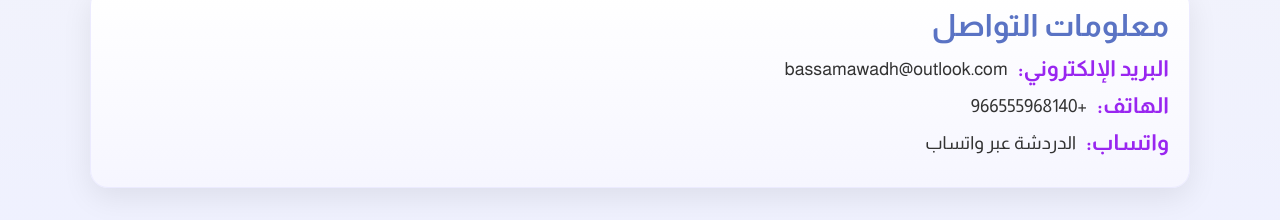
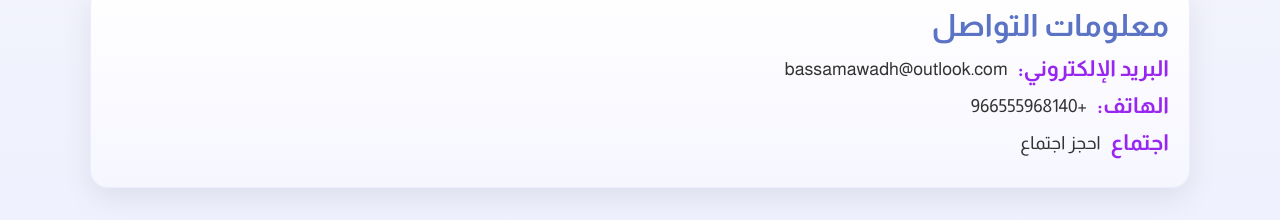
Before and after one commit to Alsulis/Portfolio, a plain HTML site: page contact.html in a window 1280 px wide. Shown: the part 597-817 px from the top of the page. Drawn offline with nearby package versions, Linux system fonts and the light colour scheme.

Commit message:
update contact info

```diff
--- a/JS/script.js
+++ b/JS/script.js
@@ -90,8 +90,8 @@ const translations = {
     "email": "Email:",
     "contactEmail": "bassamawadh@outlook.com",
     "phone": "Phone:",
-    "whatsapp": "WhatsApp:",
-    "chatWhatsapp": "Chat on WhatsApp",
+    "meeting": "Meeting:",
+    "meeting-link": "Book a Meeting",
 
     "footer-text": "© {year} Bassam Alotaibi"
   },
@@ -185,8 +185,8 @@ const translations = {
     "email": "البريد الإلكتروني:",
     "contactEmail": "bassamawadh@outlook.com",
     "phone": "الهاتف:",
-    "whatsapp": "واتساب:",
-    "chatWhatsapp": "الدردشة عبر واتساب",
+    "meeting": "اجتماع",
+    "meeting-link": "احجز اجتماع",
 
     "footer-text": "© {year} بسام العتيبي"
   }
--- a/contact.html
+++ b/contact.html
@@ -60,8 +60,10 @@
             <a id="phone-link" href="tel:+966555968140">+966555968140</a>
           </div>
           <div class="info-item">
-            <strong data-key="whatsapp">WhatsApp:</strong>
-            <a id="wa-link" href="https://wa.me/+966555968140" target="_blank">Chat on WhatsApp</a>
+            <strong data-key="meeting">'Meeting':</strong>
+            <a id="meeting-link" href="https://calendar.app.google/iY7FUbEaMfdaRboAA" target="_blank">
+              Book a Meeting
+            </a>
           </div>
         </div>
       </div>
```
